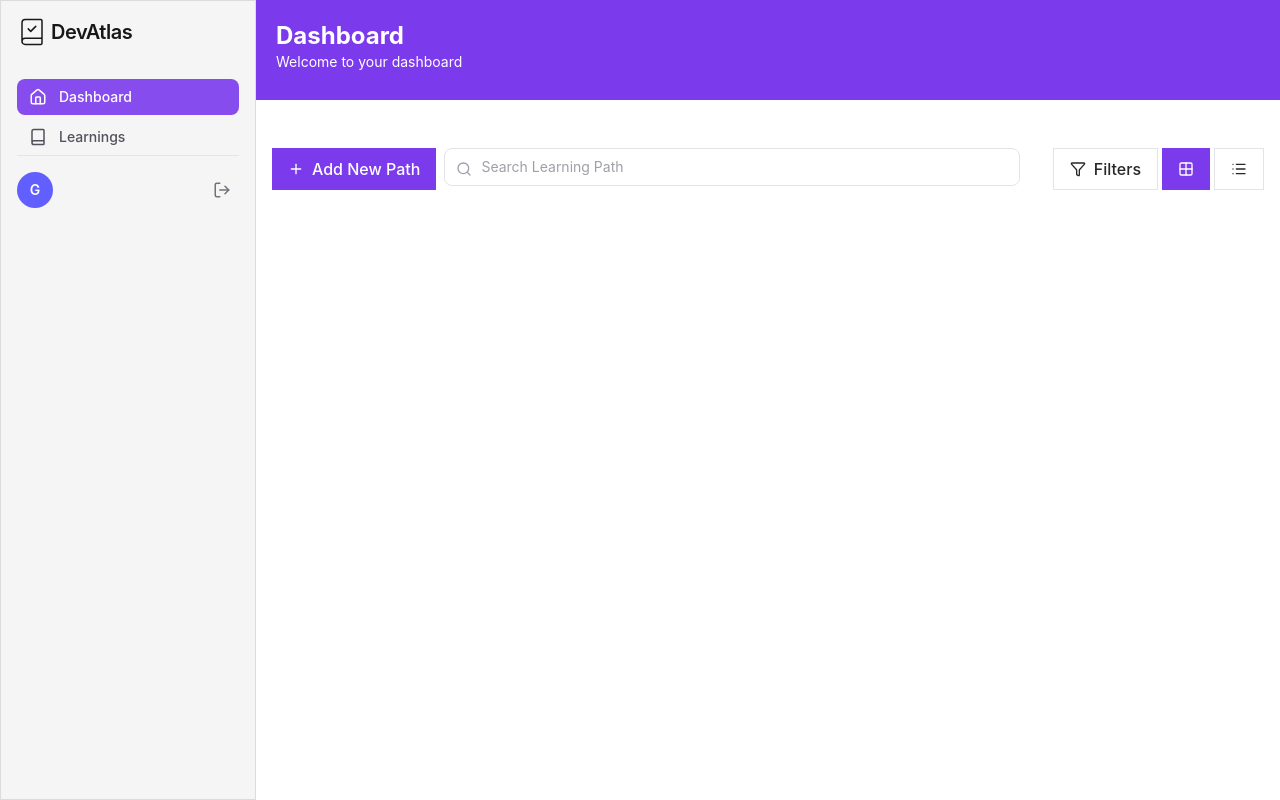
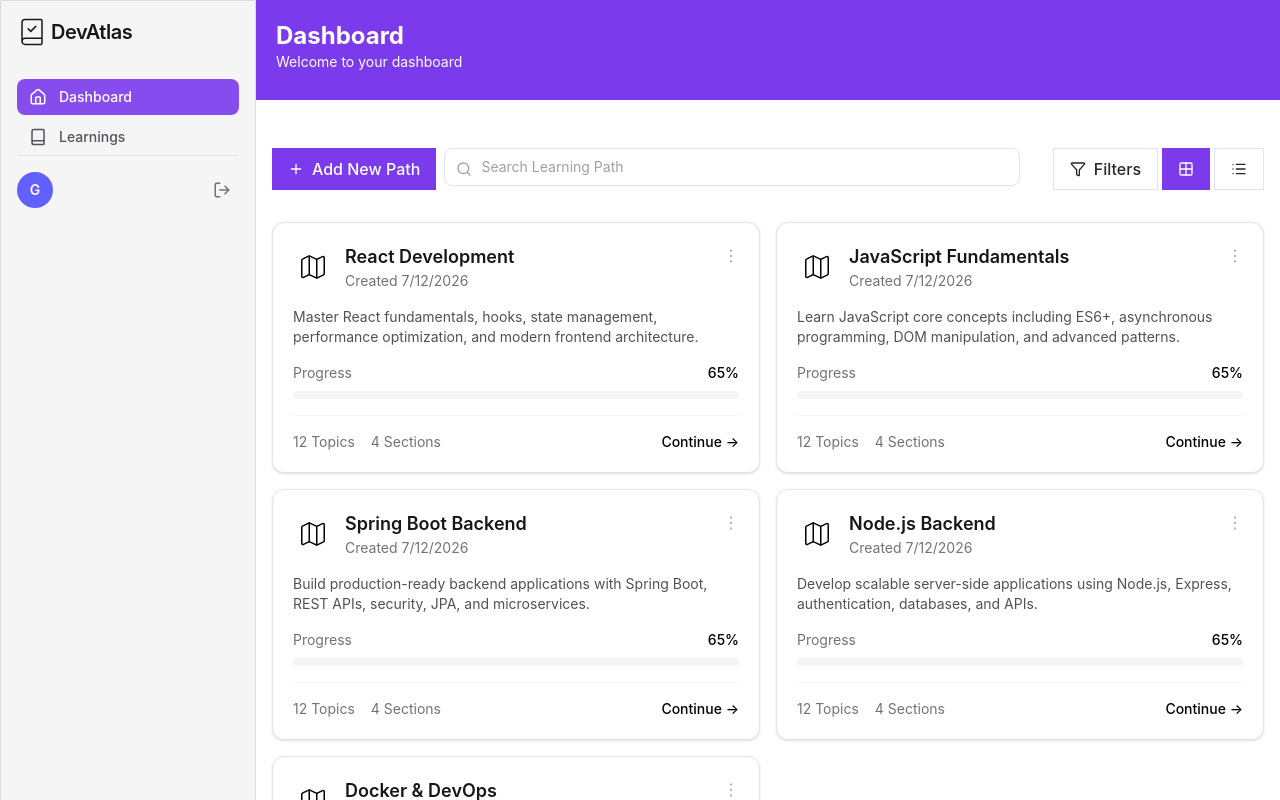
Before and after one commit to TomerP750/DevAtlas, a React (Vite) app in the folder frontend/: page /dashboard in a window 1280 px wide. Shown: the top 800 px of the page. Built offline with nearby package versions, Linux system fonts and the light colour scheme.

Commit message:
dummy cards for layout test added

```diff
--- a/frontend/src/features/dashboard/index/components/LearningPathCard.tsx
+++ b/frontend/src/features/dashboard/index/components/LearningPathCard.tsx
@@ -1,12 +1,71 @@
+import { Map } from "lucide-react";
+import type { LearningPath } from "../models/LearningPath";
 
+interface LearningPathCardProps {
+    learningPath: LearningPath;
+}
 
-export function LearningPathCard() {
+export function LearningPathCard({ learningPath }: LearningPathCardProps) {
+    const { title, description, createdAt } = learningPath;
+
     return (
-        <article className="flex flex-col gap-2">
-            <div className="flex items-center justify-between">
-                <h3 className="text-lg font-medium">{}</h3>
-                <p className="text-sm text-gray-500">{}</p>
+        <article className="group rounded-xl border border-neutral-200 bg-white p-5 shadow-sm transition hover:shadow-md">
+            <div className="flex flex-col gap-4">
+                {/* Header */}
+                <div className="flex items-start justify-between">
+                    <div className="flex items-center gap-3">
+                        <div className="flex h-10 w-10 items-center justify-center rounded-lg bg-primary/10 text-primary">
+                            <Map size={30} strokeWidth={1.2} />
+                        </div>
+
+                        <div>
+                            <h3 className="text-lg font-semibold text-neutral-900">
+                                {title}
+                            </h3>
+                            <p className="text-sm text-neutral-500">
+                                Created {createdAt.toLocaleDateString()}
+                            </p>
+                        </div>
+                    </div>
+
+                    <button className="text-neutral-400 hover:text-neutral-700">
+                        ⋮
+                    </button>
+                </div>
+
+                {/* Description */}
+                <p className="line-clamp-2 text-sm text-neutral-600">
+                    {description}
+                </p>
+
+                {/* Progress */}
+                <div className="flex flex-col gap-2">
+                    <div className="flex justify-between text-sm">
+                        <span className="text-neutral-500">
+                            Progress
+                        </span>
+                        <span className="font-medium">
+                            65%
+                        </span>
+                    </div>
+
+                    <div className="h-2 overflow-hidden rounded-full bg-neutral-100">
+                        <div className="h-full w-[65%] rounded-full bg-primary" />
+                    </div>
+                </div>
+
+                {/* Footer */}
+                <div className="flex items-center justify-between border-t border-neutral-100 pt-4">
+                    <div className="flex gap-4 text-sm text-neutral-500">
+                        <span>12 Topics</span>
+                        <span>4 Sections</span>
+                    </div>
+
+                    <button className="text-sm font-medium text-primary hover:underline">
+                        Continue →
+                    </button>
+                </div>
             </div>
         </article>
-    )
+    );
 }
--- /dev/null
+++ b/frontend/src/features/dashboard/index/components/dummyData.ts
@@ -0,0 +1,35 @@
+import type { LearningPath } from "../models/LearningPath";
+
+// Image is empty no url for image only empty string
+export const dummyData: LearningPath[] = [
+    {
+        id: "1",
+        title: "React Development",
+        description: "Master React fundamentals, hooks, state management, performance optimization, and modern frontend architecture.",
+        createdAt: new Date(),
+    },
+    {
+        id: "2",
+        title: "JavaScript Fundamentals",
+        description: "Learn JavaScript core concepts including ES6+, asynchronous programming, DOM manipulation, and advanced patterns.",
+        createdAt: new Date(),
+    },
+    {
+        id: "3",
+        title: "Spring Boot Backend",
+        description: "Build production-ready backend applications with Spring Boot, REST APIs, security, JPA, and microservices.",
+        createdAt: new Date(),
+    },
+    {
+        id: "4",
+        title: "Node.js Backend",
+        description: "Develop scalable server-side applications using Node.js, Express, authentication, databases, and APIs.",
+        createdAt: new Date(),
+    },
+    {
+        id: "5",
+        title: "Docker & DevOps",
+        description: "Understand containerization, Docker images, containers, networking, and deployment workflows.",
+        createdAt: new Date(),
+    },
+];
--- a/frontend/src/features/dashboard/index/models/LearningPath.ts
+++ b/frontend/src/features/dashboard/index/models/LearningPath.ts
@@ -3,5 +3,4 @@ export interface LearningPath {
     title: string;
     description: string;
     createdAt: Date;
-    updatedAt: Date;
 }
--- a/frontend/src/features/dashboard/index/pages/DashboardIndex.tsx
+++ b/frontend/src/features/dashboard/index/pages/DashboardIndex.tsx
@@ -1,6 +1,8 @@
 import { useState } from "react";
 import { DashboardHeader } from "../../shared/components/DashboardHeader";
 import { ActionButtons } from "../components/ActionButtons";
+import { LearningPathCard } from "../components/LearningPathCard";
+import { dummyData } from "../components/dummyData";
 
 export type GridLayout = "grid" | "row";
 
@@ -20,8 +22,11 @@ export function DashboardIndex() {
                 {/* Action buttons */}
                 <ActionButtons onLayoutChange={setGridLayout} gridLayout={gridLayout} />
 
-                <div className={`grid ${gridLayout === "grid" ? "grid-cols-2" : "grid-cols-1"} gap-4`}>
+                <div className={`grid ${gridLayout === "grid" ? "grid-cols-2" : "grid-cols-1"} gap-4 mt-8`}>
 
+                    {dummyData.map((learningPath) => (
+                        <LearningPathCard key={learningPath.id} learningPath={learningPath} />
+                    ))}
 
                 </div>
 
```
